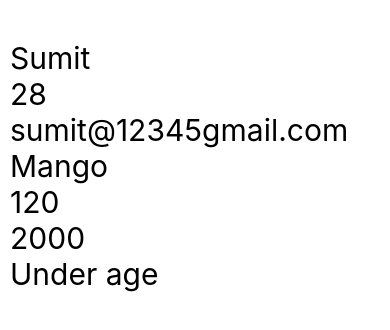
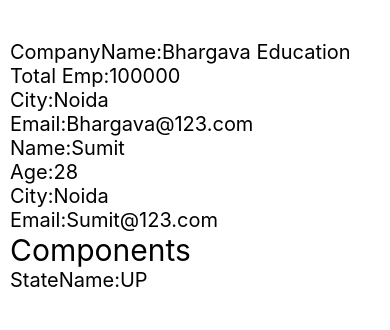
Before and after one commit to S121996/react-native, a React Native app: screen / in a window 390 px wide. Shown: the top 330 px of the page. Built offline with nearby package versions, Linux system fonts and the light colour scheme.

Commit message:
Components of  react native

```diff
--- a/App.js
+++ b/App.js
@@ -13,7 +13,8 @@ import { Text, View, StyleSheet } from 'react-native';
 // import YourApp from './src/components/Practice/first';
 // import Secondapp from './src/components/Practice/second';
 // import Thirdpart from './src/components/Practice/third';
-import JSX from './src/components/Practice/JSX';
+// import JSX from './src/components/Practice/JSX';
+import Components from './src/components/Practice/Components';
 const App = () => {
   const styles = StyleSheet.create({
 
@@ -26,7 +27,8 @@ const App = () => {
    {/* <YourApp/> */}
    {/* <Secondapp/> */}
  {/* <Thirdpart/> */}
- <JSX/>
+ {/* <JSX/> */}
+ <Components/>
      {/* <BasicsOne/> */}
     {/* <Todolist/> */}
     {/* <ImageComponent/> */}
--- /dev/null
+++ b/src/components/Practice/Components.js
@@ -0,0 +1,49 @@
+import { View, Text } from 'react-native'
+import React from 'react'
+
+const Components = () => {
+  return (
+    <View>
+        <CompanyData/>
+        <UserData/>
+      <Text style={{fontSize:30}}>Components</Text>
+     <StateData/>
+
+
+    </View>
+  )
+};
+
+const UserData=()=>{
+    return(
+        <View>
+            <Text style={{fontSize:20}}>Name:Sumit</Text>
+            <Text style={{fontSize:20}}>Age:28</Text>
+            <Text style={{fontSize:20}}>City:Noida</Text>
+            <Text style={{fontSize:20}}>Email:Sumit@123.com</Text>
+        </View>
+    )
+}
+
+const  StateData=()=>{
+    return(
+        <View>
+            <Text style={{fontSize:20}}>StateName:UP</Text>
+
+        </View>
+    )
+}
+
+const CompanyData=()=>{
+    return(
+        <View>
+            <Text style={{fontSize:20}}>CompanyName:Bhargava Education</Text>
+            <Text style={{fontSize:20}}>Total Emp:100000</Text>
+            <Text style={{fontSize:20}}>City:Noida</Text>
+            <Text style={{fontSize:20}}>Email:Bhargava@123.com</Text>
+        </View>
+    )
+}
+
+
+export default Components
```
